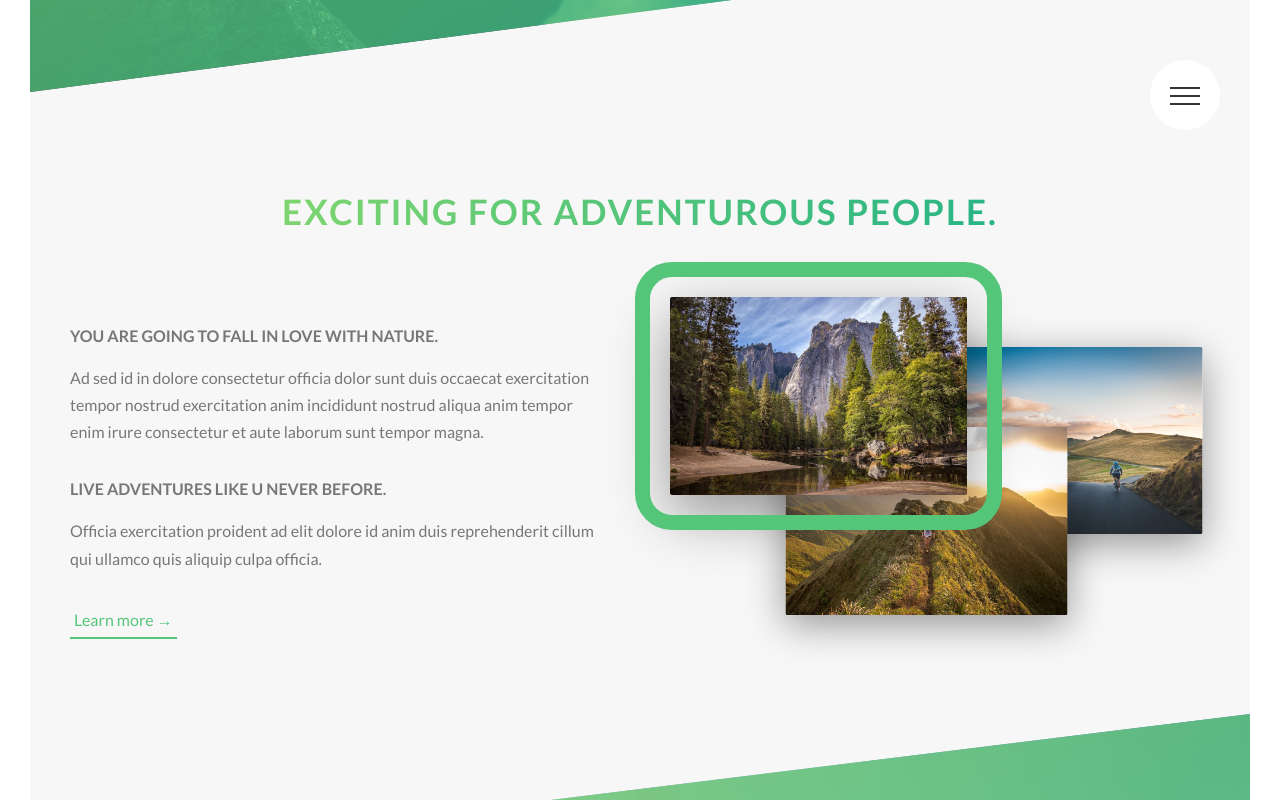
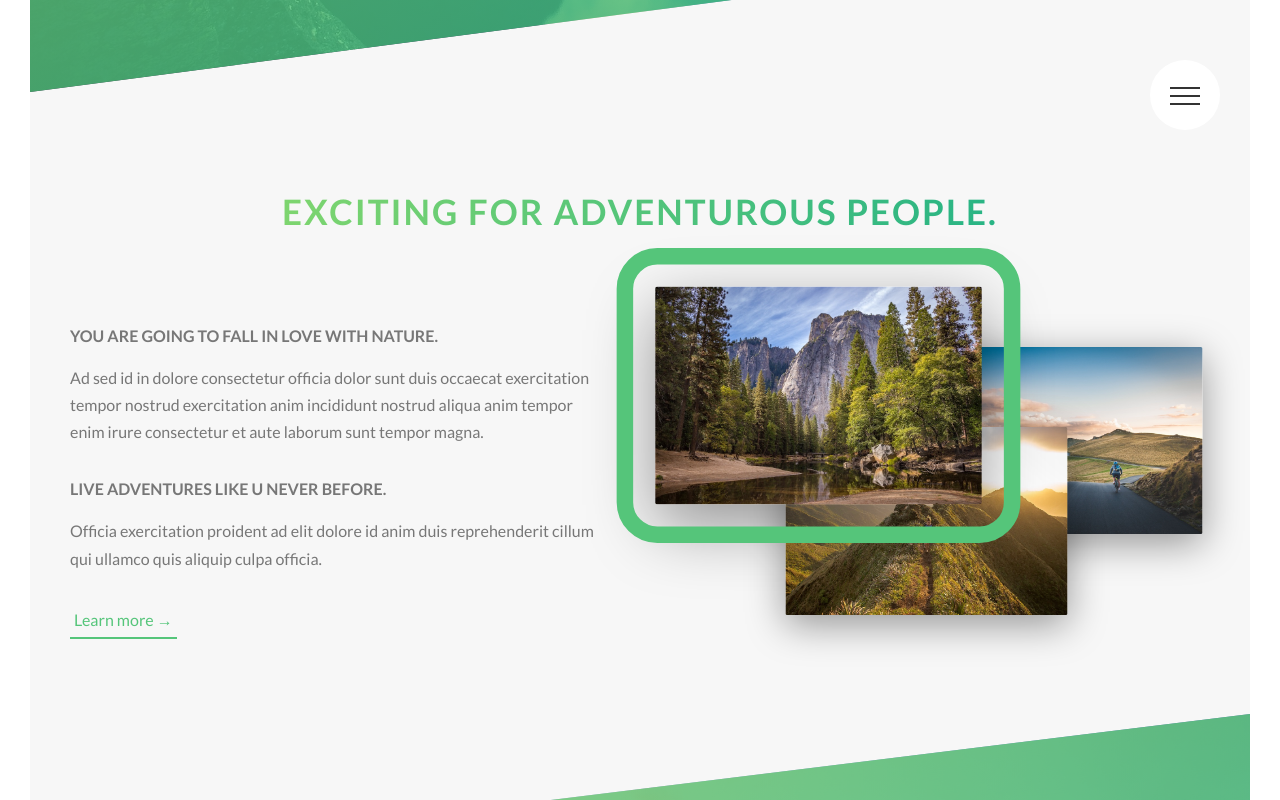
Before and after one commit to ShubhranshuSanjeev/Udemy-Natours, a plain HTML site: page Natours/index.html in a window 1280 px wide. In both pictures the pointer is over the picture 818 px from the left and 1098 px from the top of the page. Shown: the part 698-1498 px from the top of the page. Drawn offline with Linux system fonts and the light colour scheme.

Commit message:
Removed hover effect for touch devices

```diff
--- a/Natours/css/style.css
+++ b/Natours/css/style.css
@@ -411,15 +411,16 @@ body {
           top: 1rem;
           left: 0;
           transform: scale(1.2); } }
-    .composition__photo:hover {
-      z-index: 20;
-      transform: scale(1.1);
-      outline: 15px solid #55c57a;
-      box-shadow: 0 2rem 60px rgba(0, 0, 0, 0.4);
-      transform: translateY(-0.5rem); }
-  .composition:hover .composition__photo:not(:hover) {
-    z-index: 0;
-    transform: scale(0.95); }
+    @media (min-width: 56.25em) {
+      .composition__photo:hover {
+        z-index: 20;
+        transform: scale(1.1) translateY(-0.5rem);
+        outline: 15px solid #55c57a;
+        box-shadow: 0 2rem 60px rgba(0, 0, 0, 0.4); } }
+  @media (min-width: 56.25em) {
+    .composition:hover .composition__photo:not(:hover) {
+      z-index: 0;
+      transform: scale(0.95); } }
 
 .feature-box {
   background-color: rgba(255, 255, 255, 0.8);
--- a/Natours/sass/abstract/_mixins.scss
+++ b/Natours/sass/abstract/_mixins.scss
@@ -52,4 +52,9 @@ $breakpoint argument choices:
 	@if $breakpoint == big-desktop {
 		@media (min-width: 112.5em){@content};
 	}
+
+	@if $breakpoint == removeHover {
+		@media (min-width: 56.25em){@content};
+	}
+
 }
--- a/Natours/sass/components/_composition.scss
+++ b/Natours/sass/components/_composition.scss
@@ -49,18 +49,33 @@
 				transform: scale(1.2);
 			}
 		}
-
+		@include respond(removeHover){
 			&:hover{
 				z-index: 20;
-			transform: scale(1.1);
+				transform: scale(1.1) translateY(-.5rem);
 				outline: 15px solid $color-primary;
 				box-shadow: 0 2rem 60px rgba($color-black,0.4);
-			transform:translateY(-.5rem);
 			}
 		}
+		// &:hover{
+		// 	z-index: 20;
+		// 	transform: scale(1.1);
+		// 	outline: 15px solid $color-primary;
+		// 	box-shadow: 0 2rem 60px rgba($color-black,0.4);
+		// 	transform:translateY(-.5rem);
+		//
+		// }
+	}
 
+	@include respond(removeHover){
 		&:hover &__photo:not(:hover){
 			z-index: 0;
 			transform:scale(0.95);
 		}
 	}
+
+	// &:hover &__photo:not(:hover){
+	// 	z-index: 0;
+	// 	transform:scale(0.95);
+	// }
+}
```
Lines whose indentation alone changed are shown as unchanged.
